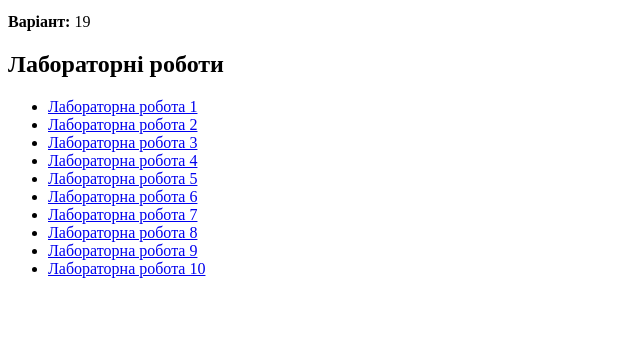
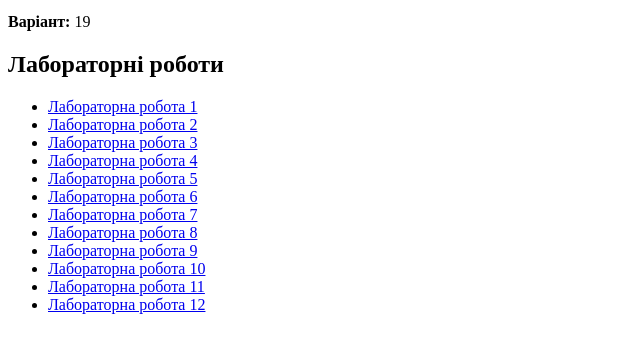
Before and after one commit to anya-hls/internet-programming, a plain HTML site: page index.html in a window 1280 px wide. Shown: the part 101-454 px from the top of the page, without its empty margins (0-640 px from the left). Drawn offline with Linux system fonts and the light colour scheme.

Commit message:
Update index.html

```diff
--- a/index.html
+++ b/index.html
@@ -21,6 +21,8 @@
     <li><a href="lab8/lab8.html">Лабораторна робота 8</a></li>
     <li><a href="lab9/lab9.html">Лабораторна робота 9</a></li>
     <li><a href="lab10_lastname/lab10_lastname.html">Лабораторна робота 10</a></li>
+    <li><a href="lab11/lab11.html">Лабораторна робота 11</a></li>
+    <li><a href="lab12/lab12.html">Лабораторна робота 12</a></li>
   </ul>
 </body>
 </html>
```
